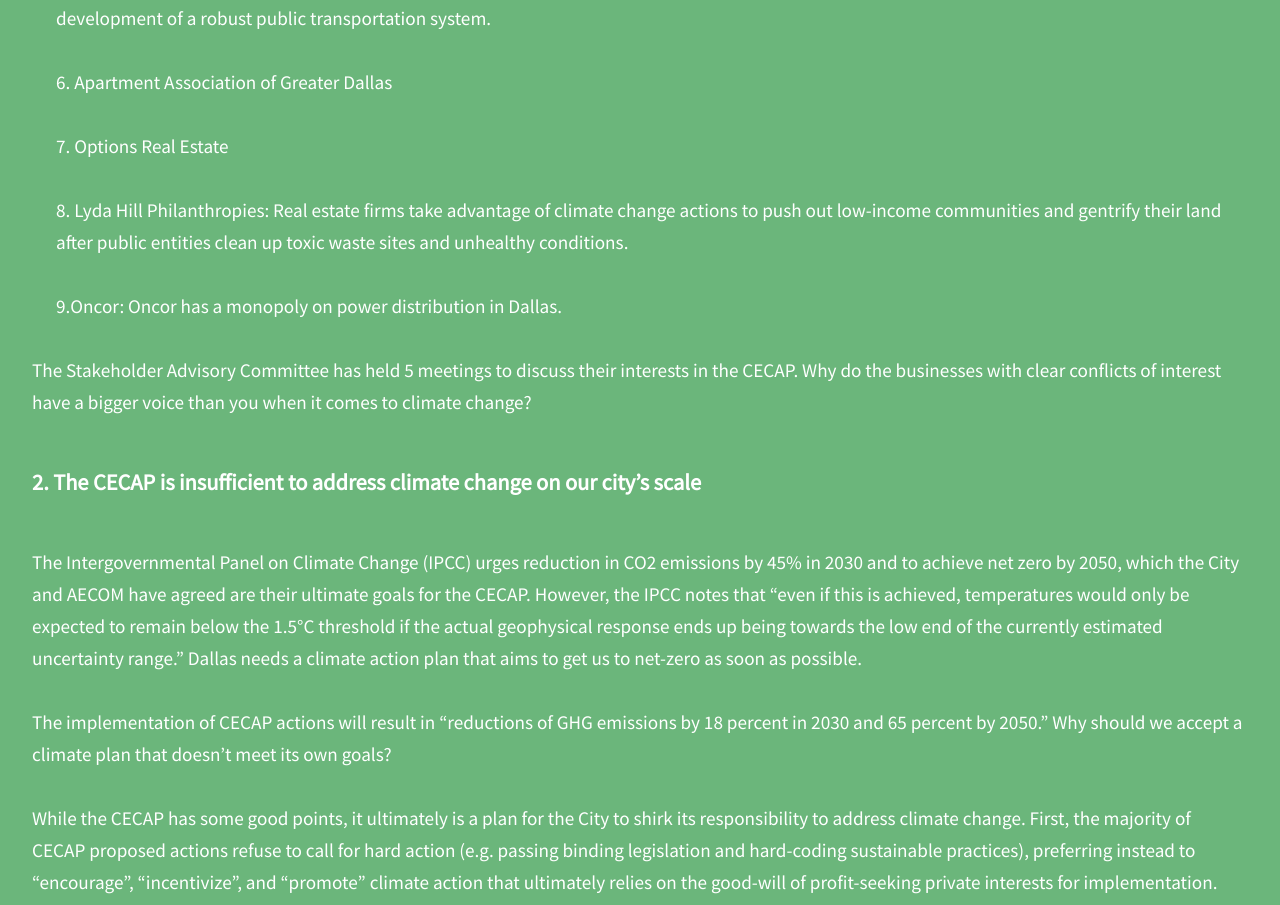
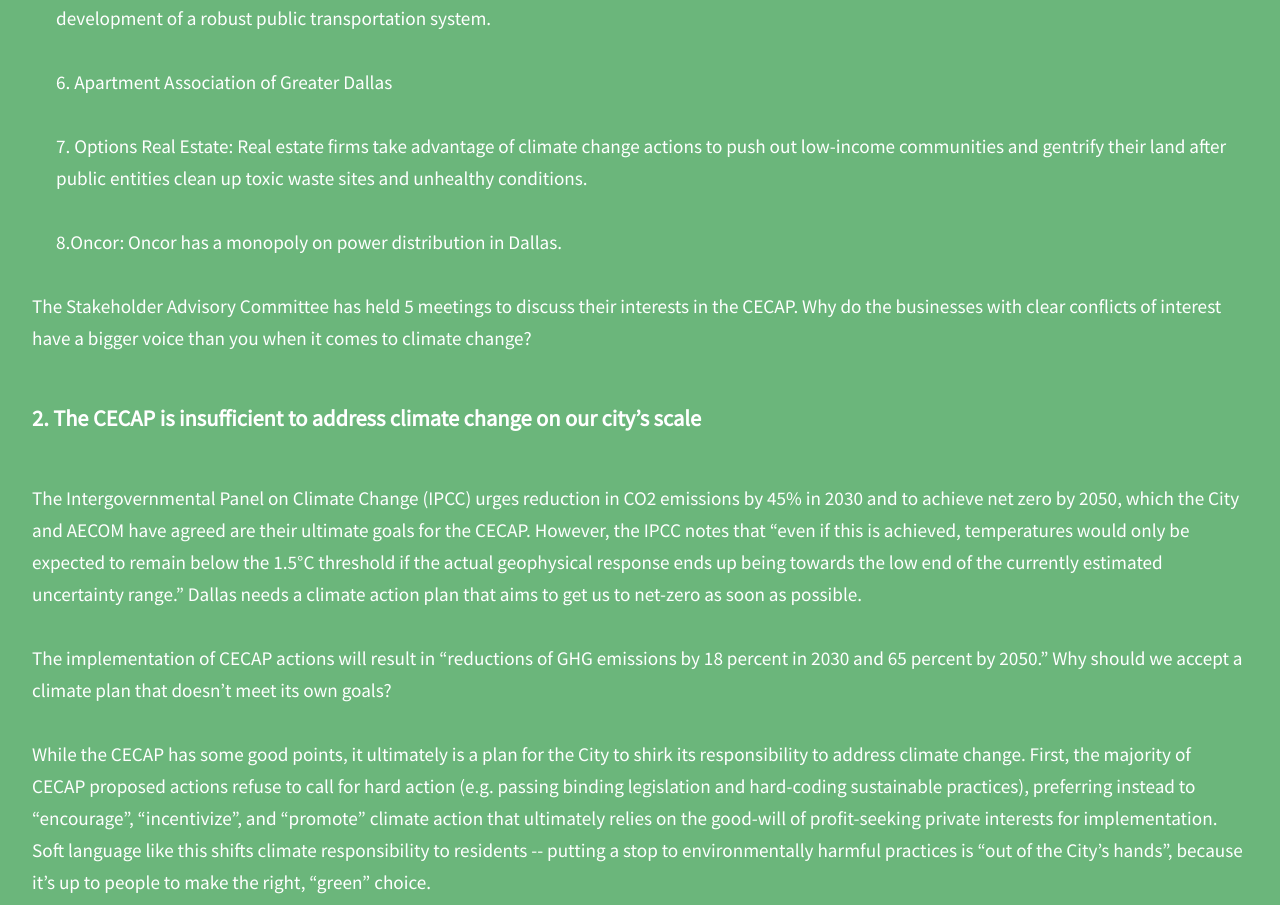
Before and after one commit to spinon187/dpcap, a React (Create React App) app: page /about in a window 1280 px wide. Shown: the part 1409-2314 px from the top of the page. Built offline with nearby package versions, Linux system fonts and the light colour scheme.

Commit message:
Background page: Removed Lyda Hill Philanthropies

```diff
--- a/src/components/Background.js
+++ b/src/components/Background.js
@@ -22,7 +22,7 @@
 	</p>
 	<br />
 	<p>
-	Lack of any meaningful public engagement aside, the developers of the CECAP overwhelmingly prioritized businesses interests over community advocacy groups, academic institutions, health organizations, and even government entities. This bias is evident in the composition of the Stakeholder Advisory Committee: 17 businesses were included in the stakeholders, compared to 12 advocacy/community groups, 3 university/colleges, 5 health organizations, and 3 government entities. In that list of 17 businesses in the Stakeholder Advisory Committee, 9 of those businesses (more than half) have a clear conflict of interest in the development of a climate plan. Those 9 businesses are:
+	Lack of any meaningful public engagement aside, the developers of the CECAP overwhelmingly prioritized businesses interests over community advocacy groups, academic institutions, health organizations, and even government entities. This bias is evident in the composition of the Stakeholder Advisory Committee: 17 businesses were included in the stakeholders, compared to 12 advocacy/community groups, 3 university/colleges, 5 health organizations, and 3 government entities. In that list of 17 businesses in the Stakeholder Advisory Committee, 8 of those businesses (about half) have a clear conflict of interest in the development of a climate plan. Those 8 businesses are:
 	</p>
 	<br />
 	<ol className="lista">
@@ -38,11 +38,9 @@
 		<br />
 		<li><p>6. Apartment Association of Greater Dallas </p></li>
 		<br />
-		<li><p>7. Options Real Estate </p></li>
+		<li><p>7. Options Real Estate: Real estate firms take advantage of climate change actions to push out low-income communities and gentrify their land after public entities clean up toxic waste sites and unhealthy conditions. </p></li>
 		<br />
-		<li><p>8. Lyda Hill Philanthropies: Real estate firms take advantage of climate change actions to push out low-income communities and gentrify their land after public entities clean up toxic waste sites and unhealthy conditions.</p></li>
-		<br />
-		<li><p>9.Oncor: Oncor has a monopoly on power distribution in Dallas.</p></li>
+		<li><p>8.Oncor: Oncor has a monopoly on power distribution in Dallas.</p></li>
 	</ol>
 	<br />
 	<p>The Stakeholder Advisory Committee has held 5 meetings to discuss their interests in the CECAP. Why do the businesses with clear conflicts of interest have a bigger voice than you when it comes to climate change?</p>
```
